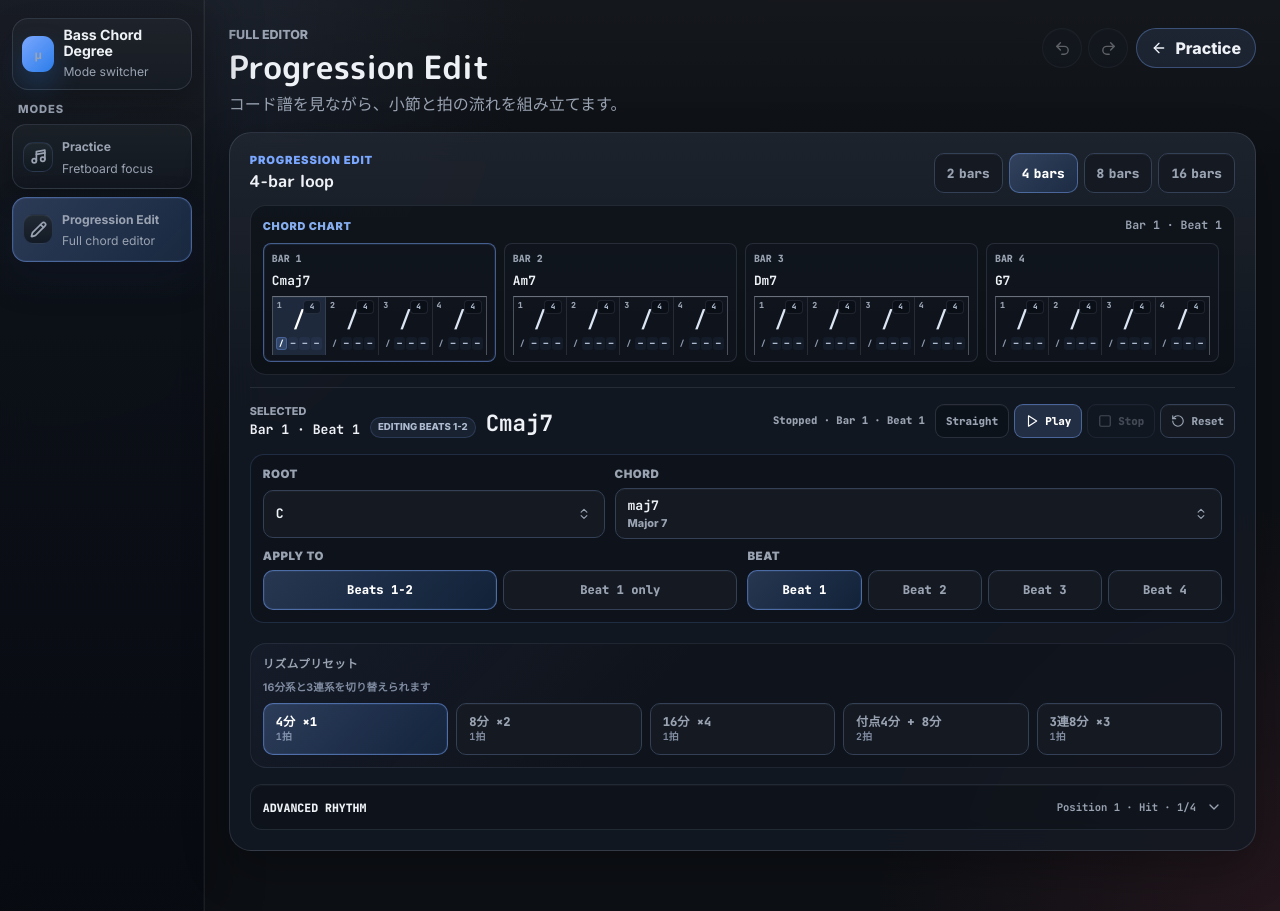
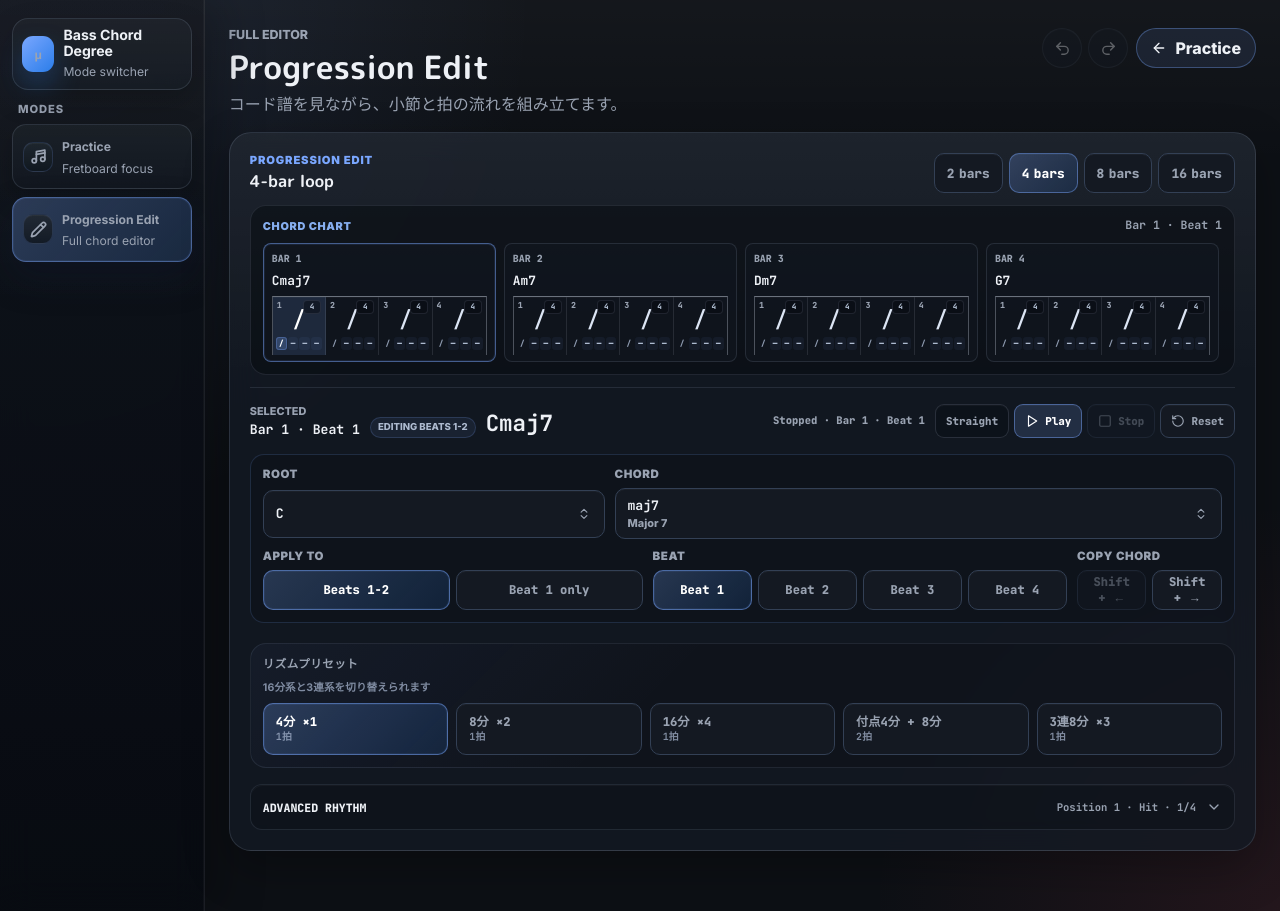
Before and after one commit to muu-ima/muu-fret-degree, a Next.js app: page /progression in a window 1280 px wide. Built offline with nearby package versions, Linux system fonts and the light colour scheme.

Commit message:
Add progression chord copy shortcuts

```diff
--- a/app/components/progression/ProgressionEditor.tsx
+++ b/app/components/progression/ProgressionEditor.tsx
@@ -103,6 +103,63 @@ export function ProgressionEditor({
   const editScope = beatOverride ? "beat" : "cell";
   const selectedCell = editScope === "beat" ? beatOverride ?? baseCell : baseCell;
 
+  const harmonySlotCount = editScope === "beat" ? bars.length * 4 : bars.length * 2;
+  const selectedHarmonySlotIndex = editScope === "beat"
+    ? selectedBarIndex * 4 + selectedBeatIndex
+    : selectedBarIndex * 2 + selectedCellIndex;
+  const canCopyHarmonyToPrevious = selectedHarmonySlotIndex > 0;
+  const canCopyHarmonyToNext = selectedHarmonySlotIndex < harmonySlotCount - 1;
+
+  const copyHarmonyToAdjacentSlot = (direction: -1 | 1) => {
+    if (!selectedCell) {
+      return;
+    }
+
+    const nextSlotIndex = selectedHarmonySlotIndex + direction;
+    if (nextSlotIndex < 0 || nextSlotIndex >= harmonySlotCount) {
+      return;
+    }
+
+    if (editScope === "beat") {
+      const nextBarIndex = Math.floor(nextSlotIndex / 4);
+      const nextBeatIndex = nextSlotIndex % 4;
+      onBeatChordChange(nextBarIndex, nextBeatIndex, selectedCell);
+      selectBeat(nextBarIndex, nextBeatIndex);
+      return;
+    }
+
+    const nextBarIndex = Math.floor(nextSlotIndex / 2);
+    const nextCellIndex = nextSlotIndex % 2;
+    onCellChange(nextBarIndex, nextCellIndex, selectedCell);
+    selectBeat(nextBarIndex, nextCellIndex * 2);
+  };
+
+  useEffect(() => {
+    const handleKeyDown = (event: KeyboardEvent) => {
+      if (!event.shiftKey || event.altKey || event.ctrlKey || event.metaKey) {
+        return;
+      }
+
+      if (event.key !== "ArrowLeft" && event.key !== "ArrowRight") {
+        return;
+      }
+
+      const target = event.target;
+      if (
+        target instanceof HTMLElement &&
+        (["INPUT", "TEXTAREA", "SELECT"].includes(target.tagName) || target.isContentEditable)
+      ) {
+        return;
+      }
+
+      event.preventDefault();
+      copyHarmonyToAdjacentSlot(event.key === "ArrowRight" ? 1 : -1);
+    };
+
+    window.addEventListener("keydown", handleKeyDown);
+    return () => window.removeEventListener("keydown", handleKeyDown);
+  });
+
   if (!selectedBar || !selectedCell) {
     return null;
   }
@@ -161,11 +218,14 @@ export function ProgressionEditor({
         />
         <ProgressionHarmonyEditor
           beatIndex={selectedBeatIndex}
+          canCopyHarmonyToNext={canCopyHarmonyToNext}
+          canCopyHarmonyToPrevious={canCopyHarmonyToPrevious}
           cellIndex={selectedCellIndex}
           chordTypes={chordTypes}
           editScope={editScope}
           onBeatSelect={(beatIndex) => selectBeat(selectedBarIndex, beatIndex)}
           onCellChange={applyCellChange}
+          onHarmonyCopy={copyHarmonyToAdjacentSlot}
           onUseBeatScope={useBeatScope}
           onUseCellScope={useCellScope}
           roots={roots}
--- a/app/components/progression/editor/ProgressionHarmonyEditor.tsx
+++ b/app/components/progression/editor/ProgressionHarmonyEditor.tsx
@@ -5,11 +5,14 @@ import { EditorCombobox } from "../../ui/EditorCombobox";
 
 type ProgressionHarmonyEditorProps = {
   beatIndex: number;
+  canCopyHarmonyToNext: boolean;
+  canCopyHarmonyToPrevious: boolean;
   cellIndex: number;
   chordTypes: ChordType[];
   editScope: "beat" | "cell";
   onBeatSelect: (beatIndex: number) => void;
   onCellChange: (cell: ProgressionCell) => void;
+  onHarmonyCopy: (direction: -1 | 1) => void;
   onUseBeatScope: () => void;
   onUseCellScope: () => void;
   roots: readonly string[];
@@ -18,11 +21,14 @@ type ProgressionHarmonyEditorProps = {
 
 export function ProgressionHarmonyEditor({
   beatIndex,
+  canCopyHarmonyToNext,
+  canCopyHarmonyToPrevious,
   cellIndex,
   chordTypes,
   editScope,
   onBeatSelect,
   onCellChange,
+  onHarmonyCopy,
   onUseBeatScope,
   onUseCellScope,
   roots,
@@ -53,9 +59,7 @@ export function ProgressionHarmonyEditor({
               label: formatChordTypeSymbol(chordType.id, chordTypes),
               description: chordType.name,
             }))}
-            onValueChange={(chordTypeId) =>
-              onCellChange({ ...selectedCell, chordTypeId })
-            }
+            onValueChange={(chordTypeId) => onCellChange({ ...selectedCell, chordTypeId })}
           />
         </div>
       </div>
@@ -103,6 +107,26 @@ export function ProgressionHarmonyEditor({
             })}
           </div>
         </div>
+
+        <div className="progressionApplySection">
+          <span className="controlLabel">Copy Chord</span>
+          <div className="progressionCopyTabs" role="group" aria-label="現在のコードを隣の編集枠へコピー">
+            <button
+              type="button"
+              disabled={!canCopyHarmonyToPrevious}
+              onClick={() => onHarmonyCopy(-1)}
+            >
+              Shift + ←
+            </button>
+            <button
+              type="button"
+              disabled={!canCopyHarmonyToNext}
+              onClick={() => onHarmonyCopy(1)}
+            >
+              Shift + →
+            </button>
+          </div>
+        </div>
       </div>
     </section>
   );
--- a/app/globals.css
+++ b/app/globals.css
@@ -2484,6 +2484,7 @@ select:focus-visible,
 
 .progressionBeatTabs button,
 .progressionApplyTabs button,
+.progressionCopyTabs button,
 .progressionChip {
   min-width: 0;
   min-height: 40px;
@@ -2524,6 +2525,17 @@ select:focus-visible,
   display: grid;
   grid-template-columns: repeat(2, minmax(0, 1fr));
   gap: 6px;
+}
+
+.progressionCopyTabs {
+  display: grid;
+  grid-template-columns: repeat(2, minmax(0, 1fr));
+  gap: 6px;
+}
+
+.progressionCopyTabs button:disabled {
+  cursor: not-allowed;
+  opacity: 0.42;
 }
 
 .progressionEventTabs {
@@ -2718,7 +2730,7 @@ select:focus-visible,
 
 .progressionHarmonyMetaFields {
   display: grid;
-  grid-template-columns: repeat(2, minmax(0, 1fr));
+  grid-template-columns: minmax(0, 1.1fr) minmax(0, 1.2fr) minmax(132px, 0.42fr);
   gap: 10px;
 }
 
```
Also changed, not shown: 1 other file (tests, documents, lock files or other folders).
